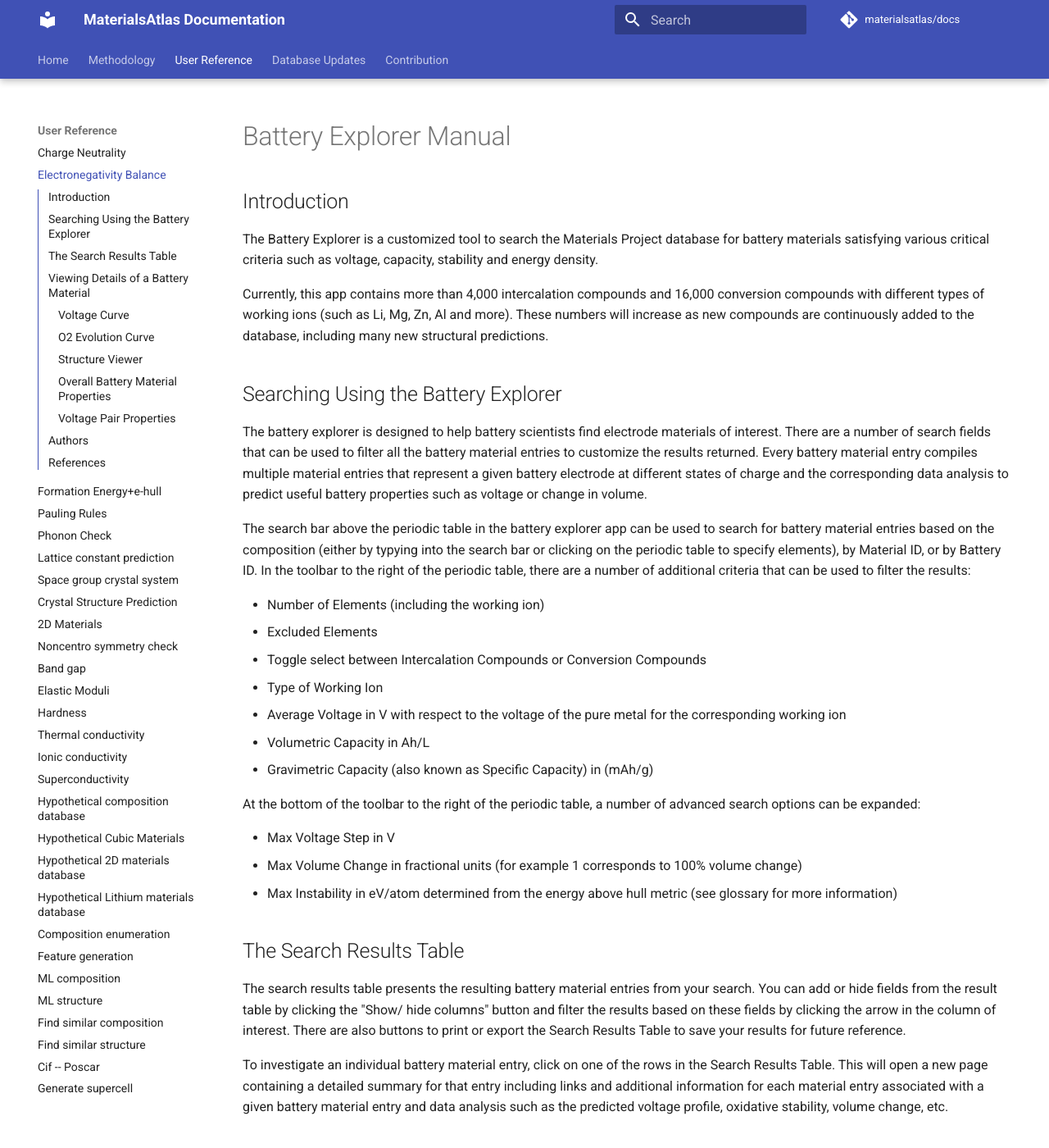
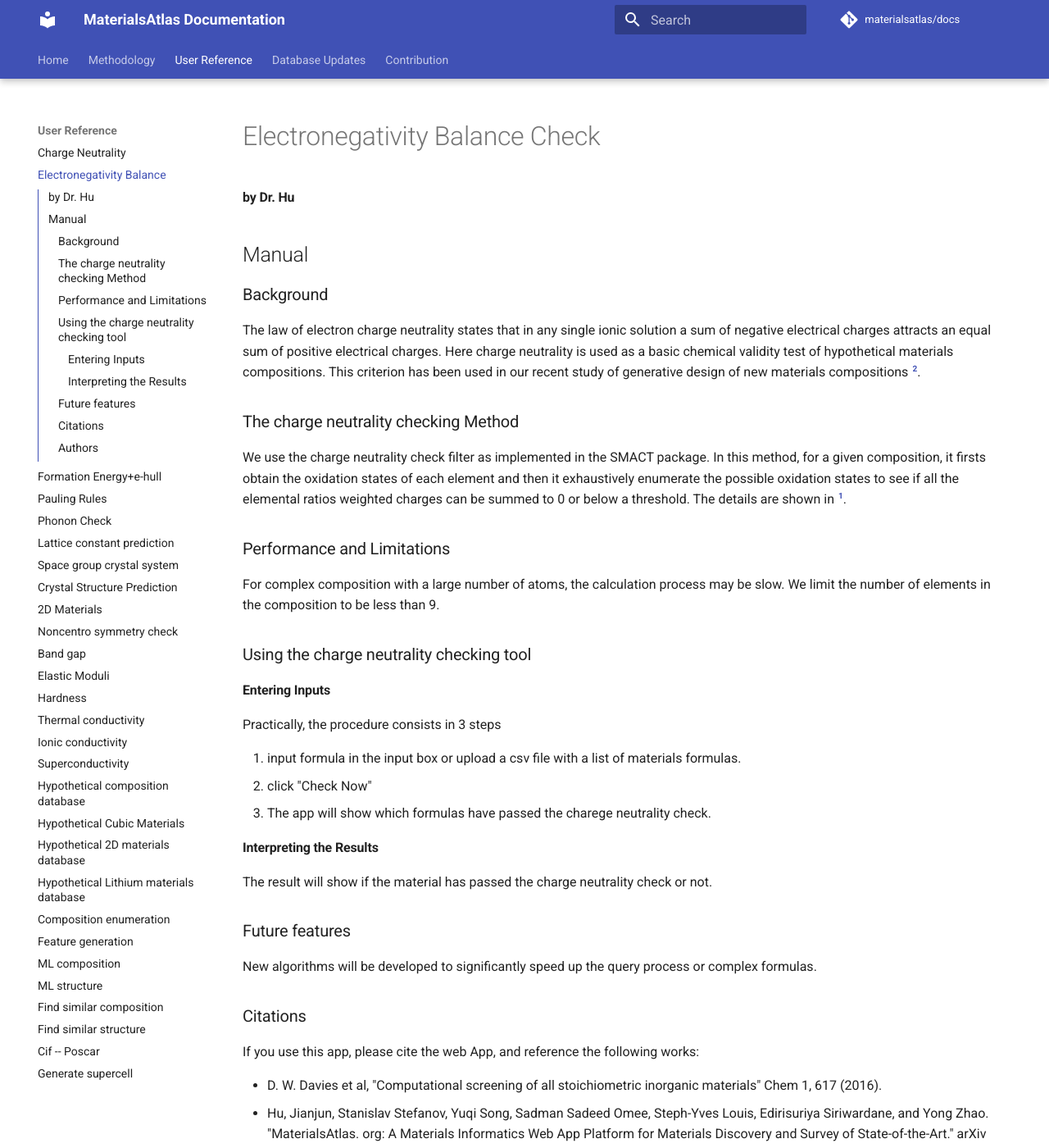
Before and after one commit to usccolumbia/materialsatlas, an MkDocs documentation site: the page built from docs/user-guide/electronegativity-balance.md, in a window 1280 px wide and 1400 px high. Shown: the whole window at 82% size. Built offline with MkDocs 1.6.1 and Material for MkDocs 9.7.7, drawn with Linux system fonts in a browser that asks for light colours; comment, search, counter and statistics services are not loaded; some of the changed text lies outside the part shown.

Commit message:
Update electronegativity-balance.md

```diff
--- a/docs/user-guide/electronegativity-balance.md
+++ b/docs/user-guide/electronegativity-balance.md
@@ -1,95 +1,52 @@
-# Battery Explorer Manual
+# Electronegativity Balance Check
+#### by Dr. Hu
 
-## Introduction
+## Manual
 
-The Battery Explorer is a customized tool to search the Materials Project database for battery materials satisfying various critical criteria such as voltage, capacity, stability and energy density.
+### Background
 
-Currently, this app contains more than 4,000 intercalation compounds and 16,000 conversion compounds with different types of working ions (such as Li, Mg, Zn, Al and more).
-These numbers will increase as new compounds are continuously added to the database, including many new structural predictions.
+The law of electron charge neutrality states that in any single ionic solution a sum of negative electrical charges attracts an equal sum of positive electrical charges. Here charge neutrality is used as a basic chemical validity test of hypothetical materials compositions. This criterion has been used in our recent study of generative design of new materials compositions [^2].
 
-## Searching Using the Battery Explorer
 
-The battery explorer is designed to help battery scientists find electrode materials of interest.
-There are a number of search fields that can be used to filter all the battery material entries to customize the results returned.
-Every battery material entry compiles multiple material entries that represent a given battery electrode at different states of charge and the corresponding data analysis to predict useful battery properties such as voltage or change in volume.
+### The charge neutrality checking Method
 
-The search bar above the periodic table in the battery explorer app can be used to search for battery material entries based on the composition (either by typying into the search bar or clicking on the periodic table to specify elements), by Material ID, or by Battery ID.
-In the toolbar to the right of the periodic table, there are a number of additional criteria that can be used to filter the results:
+We use the charge neutrality check filter as implemented in the SMACT package. In this method, for a given composition, it firsts obtain the oxidation states of each element and then it exhaustively enumerate the possible oxidation states to see if all the elemental ratios weighted charges can be summed to 0 or below a threshold. The details are shown in [^1].
 
-- Number of Elements (including the working ion)
-- Excluded Elements
-- Toggle select between Intercalation Compounds or Conversion Compounds
-- Type of Working Ion
-- Average Voltage in V with respect to the voltage of the pure metal for the corresponding working ion
-- Volumetric Capacity in Ah/L
-- Gravimetric Capacity (also known as Specific Capacity) in (mAh/g)
 
-At the bottom of the toolbar to the right of the periodic table, a number of advanced search options can be expanded:
 
-- Max Voltage Step in V
-- Max Volume Change in fractional units (for example 1 corresponds to 100% volume change)
-- Max Instability in eV/atom determined from the energy above hull metric (see glossary for more information)
+### Performance and Limitations
 
-## The Search Results Table
+For complex composition with a large number of atoms, the calculation process may be slow. We limit the number of elements in the composition to be less than 9.
 
-The search results table presents the resulting battery material entries from your search.
-You can add or hide fields from the result table by clicking the "Show/ hide columns" button and filter the results based on these fields by clicking the arrow in the column of interest.
-There are also buttons to print or export the Search Results Table to save your results for future reference.
+### Using the charge neutrality checking tool
 
-To investigate an individual battery material entry, click on one of the rows in the Search Results Table.
-This will open a new page containing a detailed summary for that entry including links and additional information for each material entry associated with a given battery material entry and data analysis such as the predicted voltage profile, oxidative stability, volume change, etc.
+#### Entering Inputs
 
-## Viewing Details of a Battery Material
+Practically, the procedure consists in 3 steps
 
-Within a single battery material entry, each associated material entry is dedicated to one structural framework that represents a different state of charge or working ion intercalation level (e.g. $\ce{Mn2O4}$ spinel, $\ce{Li0.5Mn2O4}$ spinel, or $\ce{LiMn2O4}$ spinel).
-These entries have been grouped together into a single battery material entry by comparing the structure frameworks with the working ion(s) removed to match similar host lattices.
-The details view has many components and more detailed data analysis from these grouped entries (including interactive plots and features) which are described below.
+1. input formula in the input box or upload a csv file with a list of materials formulas.
+2. click "Check Now"
+3. The app will show which formulas have passed the charege neutrality check.
 
-### Voltage Curve
+#### Interpreting the Results
 
-The voltage curve graph displays the calculated equilibrium voltage versus state of charge.
-If voltage criteria were specified in the query, the line might be segmented into different colors.
-Try hovering over points on the voltage curve plot with your mouse for more details on that data point.
+The result will show if the material has passed the charge neutrality check or not.
 
-### O<sub>2</sub> Evolution Curve
+### Future features
 
-One concern for battery electrode design is resistance to $\ce{O_2}$ release, as $\ce{O_2}$ release from an electrode can lead to thermal runaway which is a safety hazard.
-The $\ce{O_2}$ evolution diagram determines the equilibrium chemical potentials at which $\ce{O_2}$ release can be expected, and the amount of $\ce{O_2}$ released[^1][^2].
-One way to read this chart is to look at the chemical potential at which $\ce{O_2}$ release begins (the first x-value for which the y-axis is greater than zero).
-Compounds for which O2 release begins at more negative muO2 are more stable with respect to $\ce{O_2}$ release.
-The $\mu_\ce{O_2}$ needed for release can be referenced against established battery compounds to get an idea of stability to $\ce{O_2}$ release.
-This plot is interactive so you can hover over a data point with your mouse for more detailed information.
+New algorithms will be developed to significantly speed up the query process or complex formulas.
 
-### Structure Viewer
+### Citations
 
-For viewing convenience, there is a drop down list below the structure viewer window where you can select the structure of each material entries associated with a battery material entry.
+If you use this app, please cite the web App, and reference the following works:
 
-### Overall Battery Material Properties
+- D. W. Davies et al, "Computational screening of all stoichiometric inorganic materials" Chem 1, 617 (2016).
+- Hu, Jianjun, Stanislav Stefanov, Yuqi Song, Sadman Sadeed Omee, Steph-Yves Louis, Edirisuriya Siriwardane, and Yong Zhao. "MaterialsAtlas. org: A Materials Informatics Web App Platform for Materials Discovery and Survey of State-of-the-Art." arXiv preprint arXiv:2109.04007 (2021).
 
-The overall battery materials properties display aggregate or average properties derived from all states of charge (e.g. intercalation levels) for a given structural framework.
-Note that some intercalation levels presented in this section may be outside the desired range of voltage, stability, or safety.
-More details are given in the 'Voltage pair properties' section.
 
-### Voltage Pair Properties
+[^1]: https://smact.readthedocs.io/en/latest/_modules/smact/screening.html#smact_filter
+[^2]: Dan, Yabo, Yong Zhao, Xiang Li, Shaobo Li, Ming Hu, and Jianjun Hu. "Generative adversarial networks (GAN) based efficient sampling of chemical composition space for inverse design of inorganic materials." npj Computational Materials 6, no. 1 (2020): 1-7.
 
-This table displays calculated data for each voltage step along the voltage profile.
-In each row, the two material entries associated with a single voltage step and the corresponding properties (volume change, capacity, voltage, etc.) are displayed.
-Click on the composition of one of the materials listed to be directed to that material entry.
+### Authors
 
-## Authors
-
-1. Shyue Ping Ong
-2. Anubhav Jain
-3. Stefan Adams (diffusion data)
-4. Eric Sivonxay
-5. Jimmy Shen
-6. Ann Rutt
-
-## References
-
-[^1]: S. P. Ong, L. Wang, B. Kang, G. Ceder., The Li-Fe-P-O2 Phase Diagram from First Principles Calculations, Chemistry of Materials, vol. 20, Mar. 2008, pp. 1798-1807. [doi:10.1021/cm702327g](https://doi.org/10.1021/cm702327g)
-[^2]: S.P. Ong, A. Jain, G. Hautier, B. Kang, and G. Ceder, Thermal stabilities of delithiated olivine MPO4 (M=Fe, Mn) cathodes investigated using first principles calculations, Electrochemistry Communications, vol. 12, 2010, pp. 427-430. [doi:10.1016/j.elecom.2010.01.010](https://doi.org/10.1016/j.elecom.2010.01.010)
-[^3]: S. Adams, Solid State Ionics 177, 1625 (2006).
-[^4]: S. Adams, Acta Crystallogr. B, Struct. Sci. 57, 278 (2001).
-[^5]: S. Adams and R. Prasada Rao, Phys. Chem. Chem. Phys. 11, 3210 (2009).
-[^6]: S. Adams and R. P. Rao: High power Li ion battery materials by computational design; Phys. Status Solidi A 208, 1746–1753 (2011). [doi:10.1002/pssa.201001116](https://doi.org/10.1002/pssa.201001116)
+- Dr. Jianjun Hu
```
